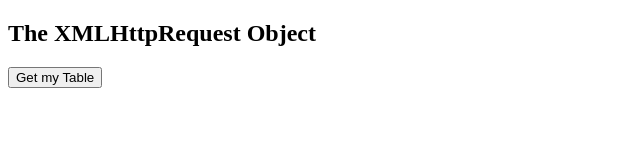
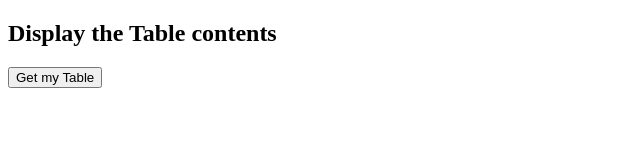
Before and after one commit to PROBIR22/CODINGFORHOBBY.github.io, a plain HTML site: page index.html in a window 1280 px wide. Shown: the whole page, without its empty margins (0-640 px from the left). Drawn offline with Linux system fonts and the light colour scheme.

Commit message:
Update index.html

```diff
--- a/index.html
+++ b/index.html
@@ -11,7 +11,7 @@ th,td {
 </style>
 <body>
 
-<h2>The XMLHttpRequest Object</h2>
+<h2>Display the Table contents</h2>
 
 <button type="button" onclick="loadDoc()">Get my Table</button>
 <br><br>
```
